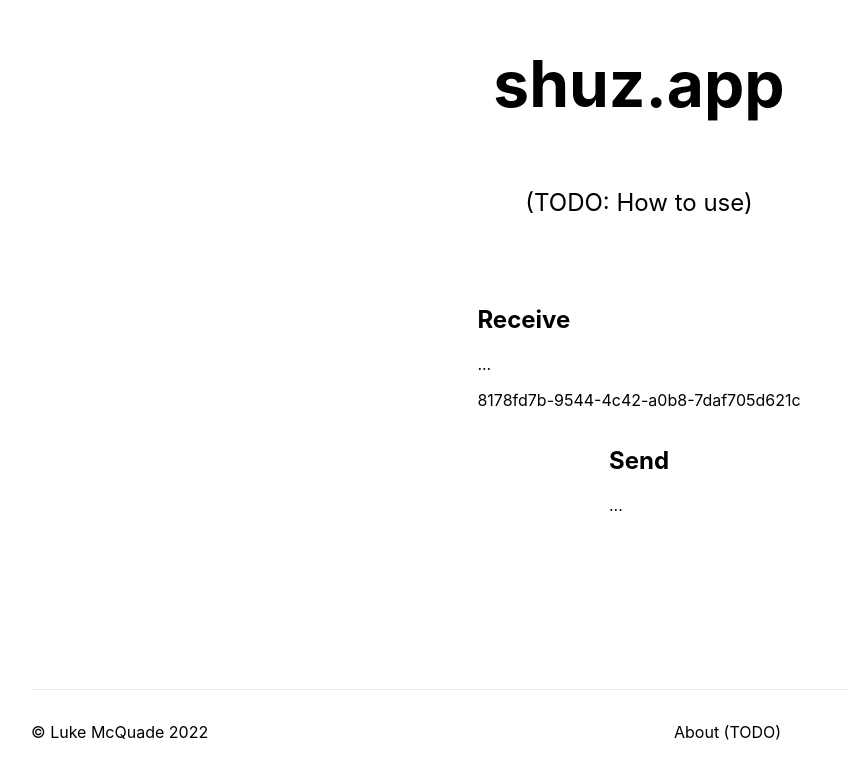
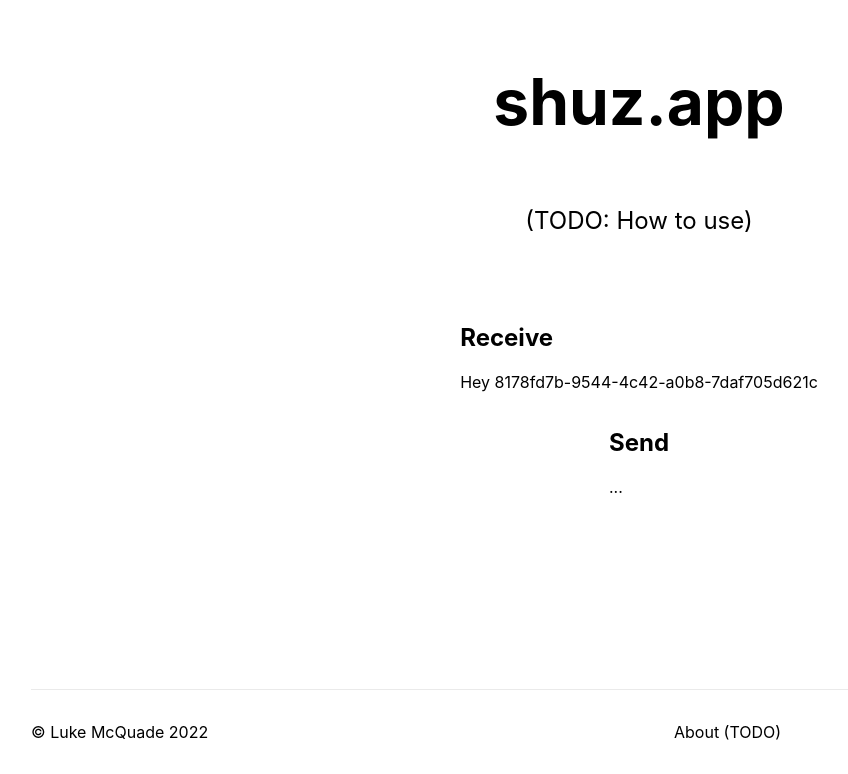
Before and after one commit to lukesdm/shuz, a Next.js app in the folder shuz-app/: page / in a window 1280 px wide. Shown: the part 111-885 px from the top of the page, without its empty margins (1-849 px from the left). Built offline with nearby package versions, Linux system fonts and the light colour scheme.

Commit message:
qr code wip

```diff
--- /dev/null
+++ b/shuz-app/components/qrcode.tsx
@@ -0,0 +1,5 @@
+import React from 'react';
+
+export function QRCode(props: { value: string }) {
+    return <p>Hey {props.value}</p>;
+}
--- a/shuz-app/package.json
+++ b/shuz-app/package.json
@@ -10,6 +10,7 @@
   },
   "dependencies": {
     "next": "12.1.0",
+    "qrcode": "^1.5.0",
     "react": "17.0.2",
     "react-dom": "17.0.2",
     "uuid": "^8.3.2"
--- a/shuz-app/pages/index.tsx
+++ b/shuz-app/pages/index.tsx
@@ -1,7 +1,9 @@
-import type { NextPage } from 'next'
-import Head from 'next/head'
+import type { NextPage } from 'next';
+import Head from 'next/head';
+import { QRCode } from '../components/qrcode';
 import { makeReceiverId } from '../lib/receiver';
-import styles from '../styles/Home.module.css'
+import styles from '../styles/Home.module.css';
+
 
 const Home: NextPage = () => {
   const receiverId = makeReceiverId();
@@ -24,8 +26,7 @@ const Home: NextPage = () => {
 
         <section>
           <h2>Receive</h2>
-          <p>...</p>
-          <p>{receiverId}</p>
+          <QRCode value={receiverId} />
         </section>
 
         <section>
```
Also changed, not shown: 1 other file (tests, documents, lock files or other folders).
